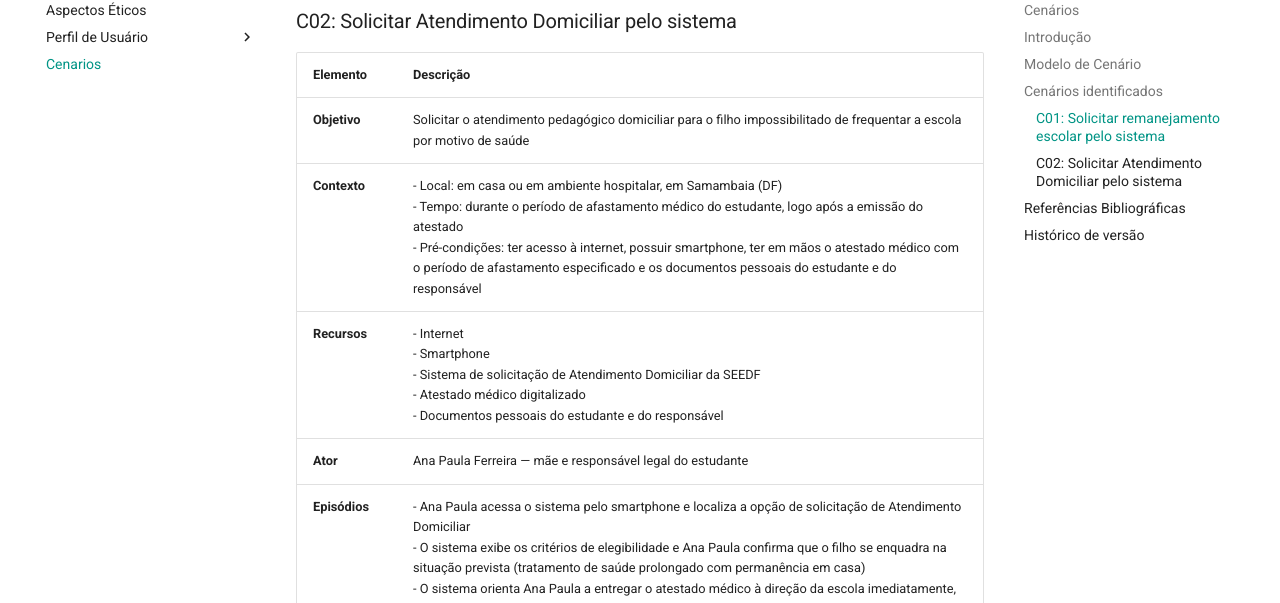
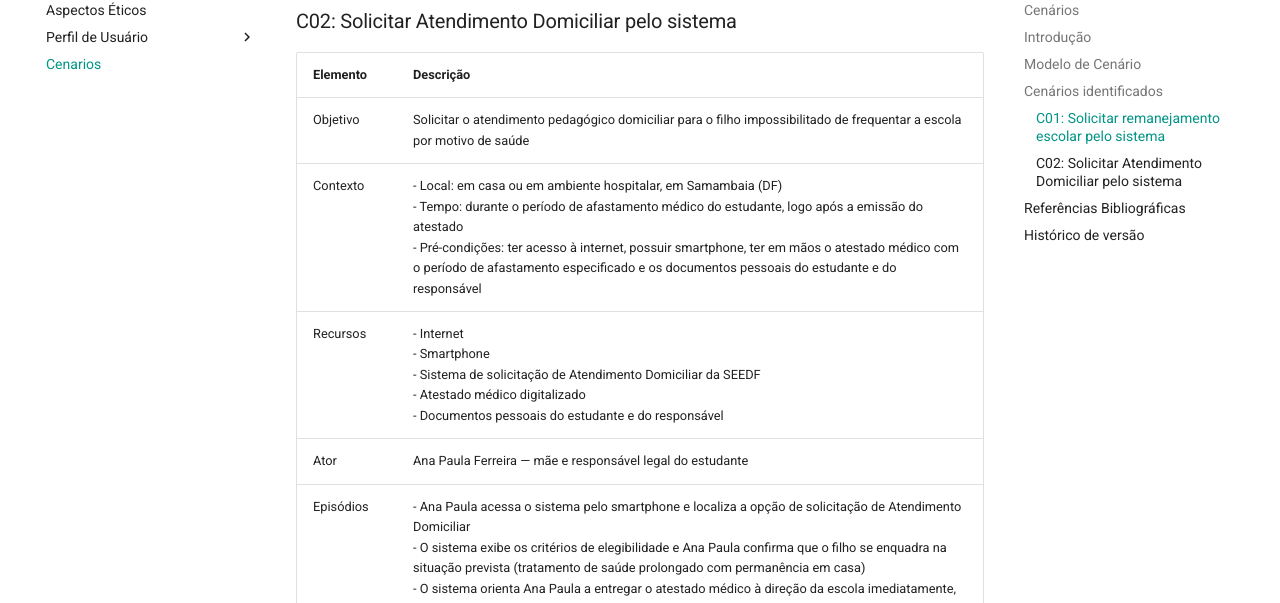
Before and after one commit to Interacao-Humano-Computador/2026.1-Grupo06, an MkDocs documentation site: the page built from docs/analise-de-requisitos/cenarios/cenarios.md, in a window 1280 px wide and 900 px high, scrolled down 2177 px. Shown: the part 146-749 px from the top of the window. Built offline with MkDocs 1.6.1 and Material for MkDocs 9.7.7, drawn with Linux system fonts in a browser that asks for light colours; comment, search, counter and statistics services are not loaded.

```diff
--- a/docs/analise-de-requisitos/cenarios/cenarios.md
+++ b/docs/analise-de-requisitos/cenarios/cenarios.md
@@ -42,13 +42,13 @@ Os cenários identificados foram determinados levando em consideração a Person
 
 | Elemento | Descrição |
 |---|---|
-| **Objetivo** | Solicitar o atendimento pedagógico domiciliar para o filho impossibilitado de frequentar a escola por motivo de saúde |
-| **Contexto** | - Local: em casa ou em ambiente hospitalar, em Samambaia (DF)<br>- Tempo: durante o período de afastamento médico do estudante, logo após a emissão do atestado<br>- Pré-condições: ter acesso à internet, possuir smartphone, ter em mãos o atestado médico com o período de afastamento especificado e os documentos pessoais do estudante e do responsável |
-| **Recursos** | - Internet<br>- Smartphone<br>- Sistema de solicitação de Atendimento Domiciliar da SEEDF<br>- Atestado médico digitalizado<br>- Documentos pessoais do estudante e do responsável |
-| **Ator** | Ana Paula Ferreira — mãe e responsável legal do estudante |
-| **Episódios** | - Ana Paula acessa o sistema pelo smartphone e localiza a opção de solicitação de Atendimento Domiciliar<br>- O sistema exibe os critérios de elegibilidade e Ana Paula confirma que o filho se enquadra na situação prevista (tratamento de saúde prolongado com permanência em casa)<br>- O sistema orienta Ana Paula a entregar o atestado médico à direção da escola imediatamente, informando que o prazo de início do atendimento está vinculado à data de entrega do documento<br>- Ana Paula realiza o upload do atestado médico com o período de afastamento especificado<br>- Ana Paula preenche os dados do estudante e confirma a solicitação<br>- O sistema registra o pedido e exibe uma mensagem de confirmação com as próximas etapas do processo (análise pela escola e pela Coordenação Regional de Ensino)<br>- Ana Paula acompanha o andamento do pedido pelo sistema, sem precisar ligar para a secretaria escolar |
-| **Restrições** | - O atestado médico deve conter explicitamente o período de afastamento do estudante<br>- A solicitação deve ser feita imediatamente após a emissão do atestado, pois o início do atendimento depende da data de entrega<br>- A interface deve ser navegável e funcional em dispositivos móveis, incluindo situações de conexão instável |
-| **Exceção** | - Atestado médico sem especificação do período de afastamento<br>- Falha no upload do documento pelo celular<br>- Sistema indisponível no momento do acesso<br>- Pedido indeferido pela escola ou pela Coordenação Regional por não atendimento aos critérios<br>- Falta de acesso à internet no ambiente hospitalar |
+| Objetivo | Solicitar o atendimento pedagógico domiciliar para o filho impossibilitado de frequentar a escola por motivo de saúde |
+| Contexto | - Local: em casa ou em ambiente hospitalar, em Samambaia (DF)<br>- Tempo: durante o período de afastamento médico do estudante, logo após a emissão do atestado<br>- Pré-condições: ter acesso à internet, possuir smartphone, ter em mãos o atestado médico com o período de afastamento especificado e os documentos pessoais do estudante e do responsável |
+| Recursos | - Internet<br>- Smartphone<br>- Sistema de solicitação de Atendimento Domiciliar da SEEDF<br>- Atestado médico digitalizado<br>- Documentos pessoais do estudante e do responsável |
+| Ator | Ana Paula Ferreira — mãe e responsável legal do estudante |
+| Episódios | - Ana Paula acessa o sistema pelo smartphone e localiza a opção de solicitação de Atendimento Domiciliar<br>- O sistema exibe os critérios de elegibilidade e Ana Paula confirma que o filho se enquadra na situação prevista (tratamento de saúde prolongado com permanência em casa)<br>- O sistema orienta Ana Paula a entregar o atestado médico à direção da escola imediatamente, informando que o prazo de início do atendimento está vinculado à data de entrega do documento<br>- Ana Paula realiza o upload do atestado médico com o período de afastamento especificado<br>- Ana Paula preenche os dados do estudante e confirma a solicitação<br>- O sistema registra o pedido e exibe uma mensagem de confirmação com as próximas etapas do processo (análise pela escola e pela Coordenação Regional de Ensino)<br>- Ana Paula acompanha o andamento do pedido pelo sistema, sem precisar ligar para a secretaria escolar |
+| Restrições | - O atestado médico deve conter explicitamente o período de afastamento do estudante<br>- A solicitação deve ser feita imediatamente após a emissão do atestado, pois o início do atendimento depende da data de entrega<br>- A interface deve ser navegável e funcional em dispositivos móveis, incluindo situações de conexão instável |
+| Exceção | - Atestado médico sem especificação do período de afastamento<br>- Falha no upload do documento pelo celular<br>- Sistema indisponível no momento do acesso<br>- Pedido indeferido pela escola ou pela Coordenação Regional por não atendimento aos critérios<br>- Falta de acesso à internet no ambiente hospitalar |
 
 ## Referências Bibliográficas
 
```
